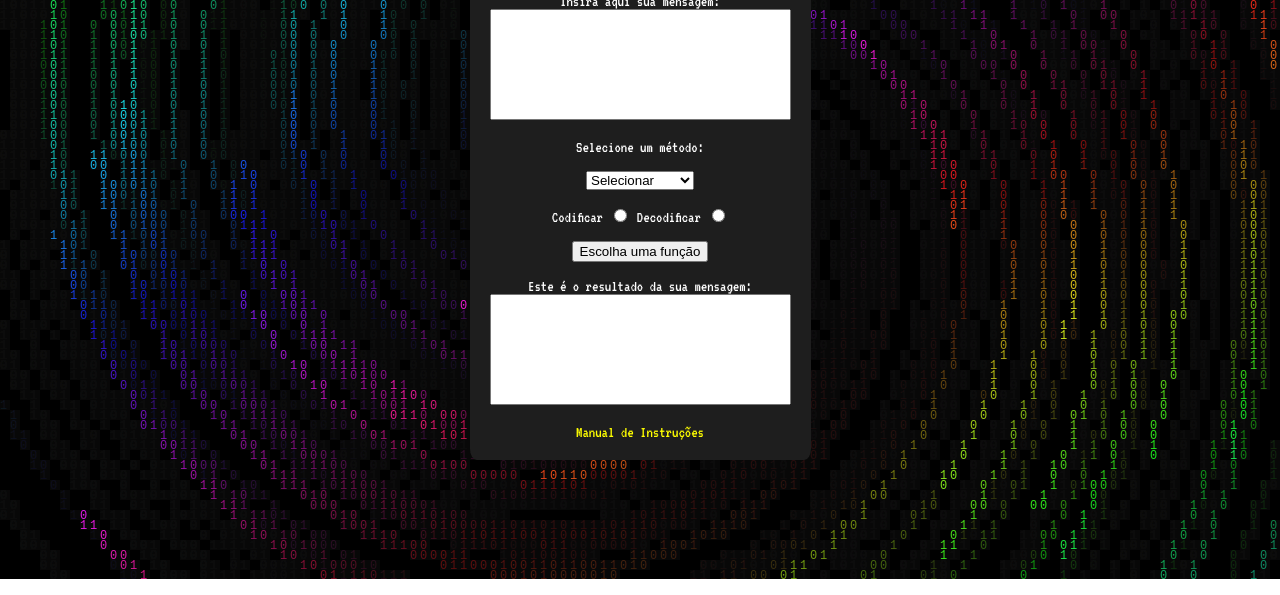
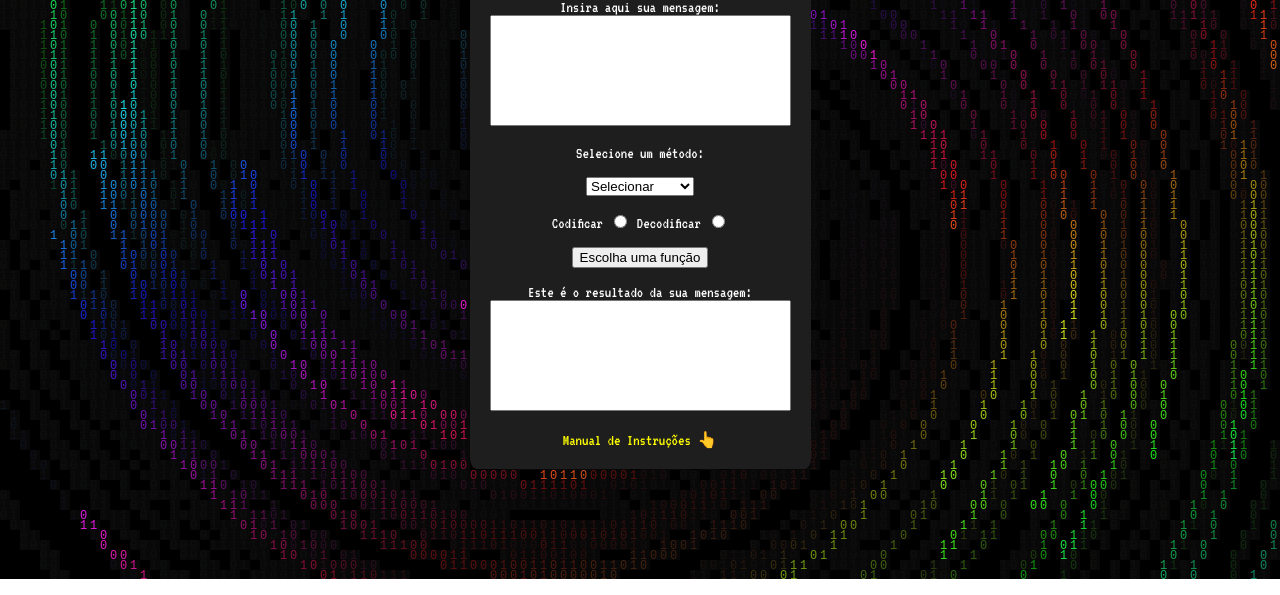
Before and after one commit to isabelaalvesc/MensagemOculta, a plain HTML site: page index.html in a window 1280 px wide. Shown: the part 221-816 px from the top of the page. Drawn offline with Linux system fonts and the light colour scheme.

```diff
--- a/css/style.css
+++ b/css/style.css
@@ -6,7 +6,6 @@ body {
   overflow: hidden;
   display: flex;
   font-family: 'VT323', monospace;
-  /* font-family: 'Roboto Mono', monospace; */
   font-size: 1rem;
   justify-content: center;
   align-items: center;
@@ -33,7 +32,6 @@ body a :hover{
 
 
 /* Configuração para background*/
-
 canvas {
   position: absolute;
 	top: 0;
@@ -88,5 +86,3 @@ canvas {
   align-items: center;
   margin-top: 20px;
 }
-
-/* FIM estilo da div principal */
--- a/index.html
+++ b/index.html
@@ -56,11 +56,8 @@
             <textarea name="caixaSaida" id="caixaSaida" cols="35" rows="7" style="resize: none"></textarea>
             <br><br>
 
-            <a href="/manual.html"><span>Manual de Instruções</span></a>
+            <a href="/manual.html"><span>  Manual de Instruções 👆</span></a>
         </div>
-
-        <a href="/manual.html"><span>Manual de Instruções</span></a>
-
 
     </main>
 
```
Also changed, not shown: 1 other file.
